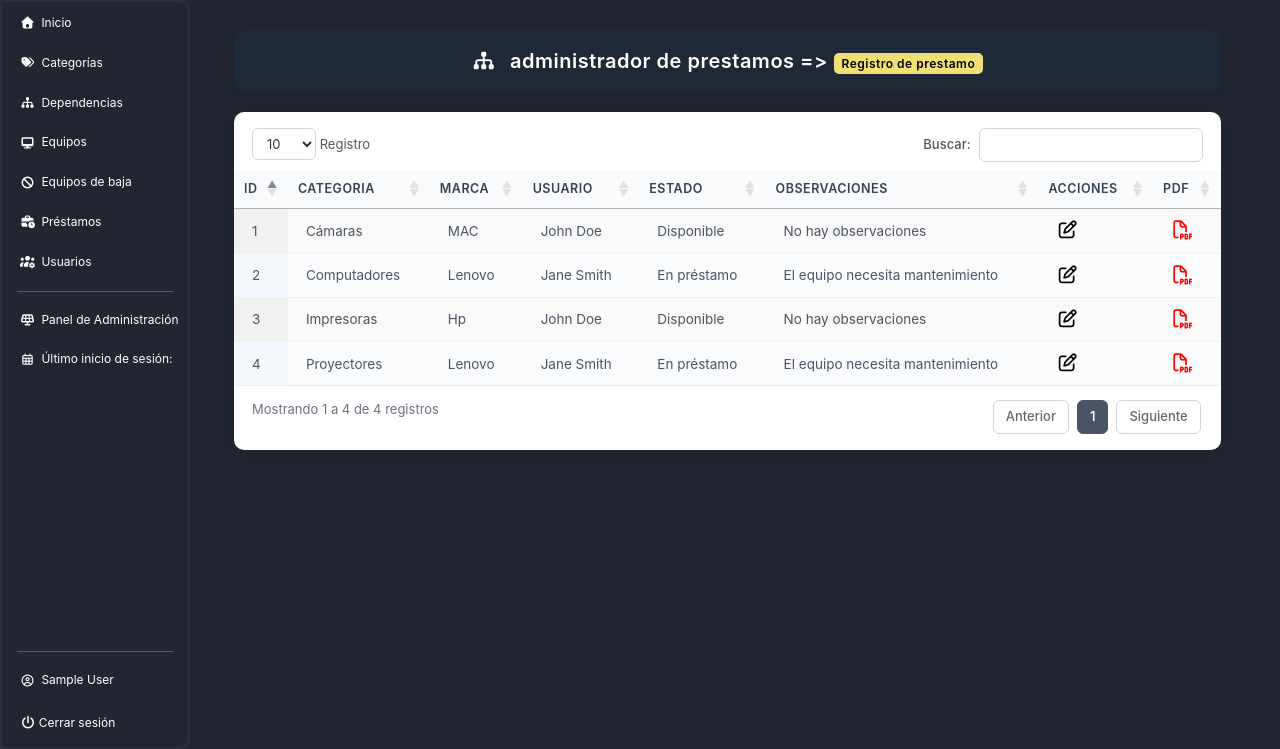
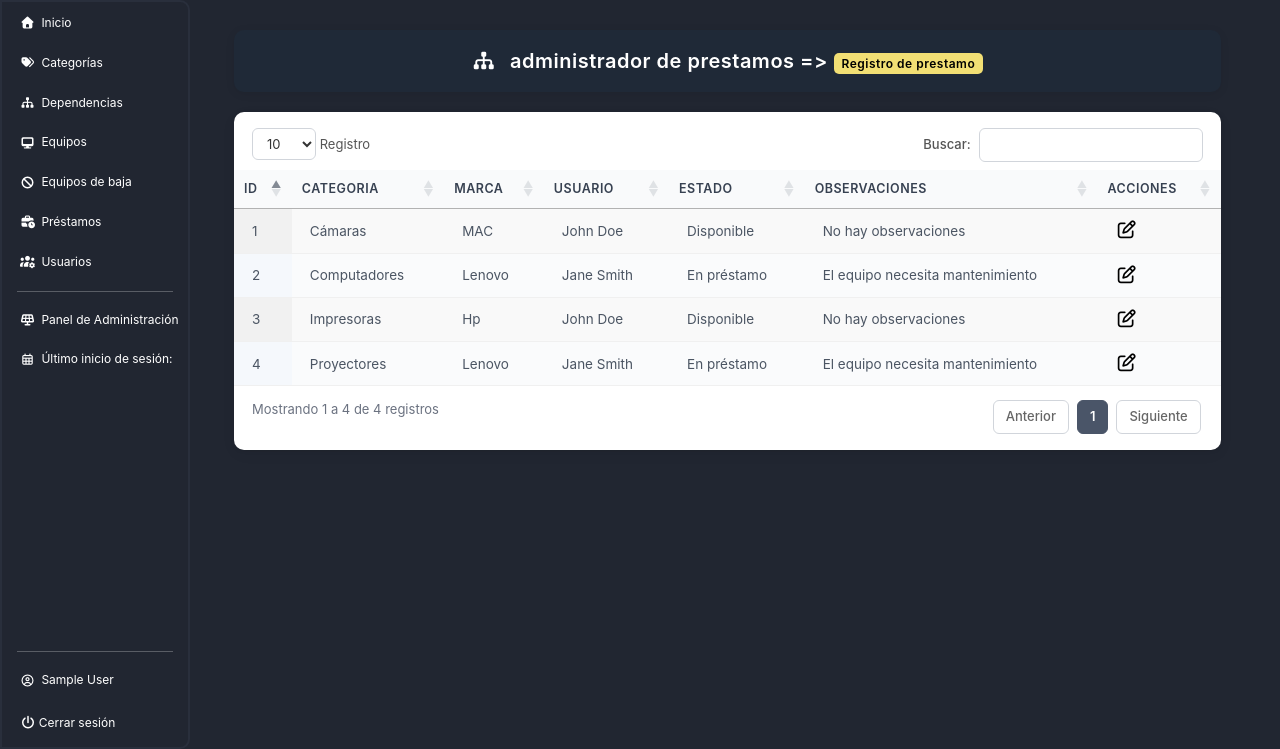
Before and after one commit to Bleack/ROGUER, a Django app: page /prestamos/ in a window 1280 px wide. Shown: the part 51-800 px from the top of the page. Run offline with Django 5.2, Linux system fonts and the light colour scheme; the visitor is signed in with stand-in values (Sample User, id 1); some libraries are stand-ins or nearby versions; some web fonts are replaced.

Commit message:
cambios 5 en la tabla prestamos

```diff
--- a/prestamos/templates/prestamos/prestamos.html
+++ b/prestamos/templates/prestamos/prestamos.html
@@ -59,11 +59,6 @@
         font-size: 18px;
     }
 
-    .icon-pdf {
-        color: red;
-        cursor: pointer;
-        font-size: 18px;
-    }
 
     .dataTables_wrapper .dataTables_length,
     .dataTables_wrapper .dataTables_filter {
@@ -219,7 +214,6 @@
                     <th>Estado</th>
                     <th>Observaciones</th>
                     <th>Acciones</th>
-                    <th>PDF</th>
                 </tr>
             </thead>
             <tbody>
@@ -231,7 +225,6 @@
                     <td>Disponible</td>
                     <td>No hay observaciones</td>
                     <td><i class="far fa-edit icon-edit"></i></td>
-                    <td><i class="far fa-file-pdf icon-pdf"></i></td>
                 </tr>
                 <tr>
                     <td>2</td>
@@ -241,7 +234,6 @@
                     <td>En préstamo</td>
                     <td>El equipo necesita mantenimiento</td>
                     <td><i class="far fa-edit icon-edit"></i></td>
-                    <td><i class="far fa-file-pdf icon-pdf"></i></td>
                 </tr>
                 <tr>
                     <td>3</td>
@@ -251,7 +243,6 @@
                     <td>Disponible</td>
                     <td>No hay observaciones</td>
                     <td><i class="far fa-edit icon-edit"></i></td>
-                    <td><i class="far fa-file-pdf icon-pdf"></i></td>
                 </tr>
                  <tr>
                     <td>4</td>
@@ -261,7 +252,6 @@
                     <td>En préstamo</td>
                     <td>El equipo necesita mantenimiento</td>
                     <td><i class="far fa-edit icon-edit"></i></td>
-                    <td><i class="far fa-file-pdf icon-pdf"></i></td>
                 </tr>
             </tbody>
         </table>
```
